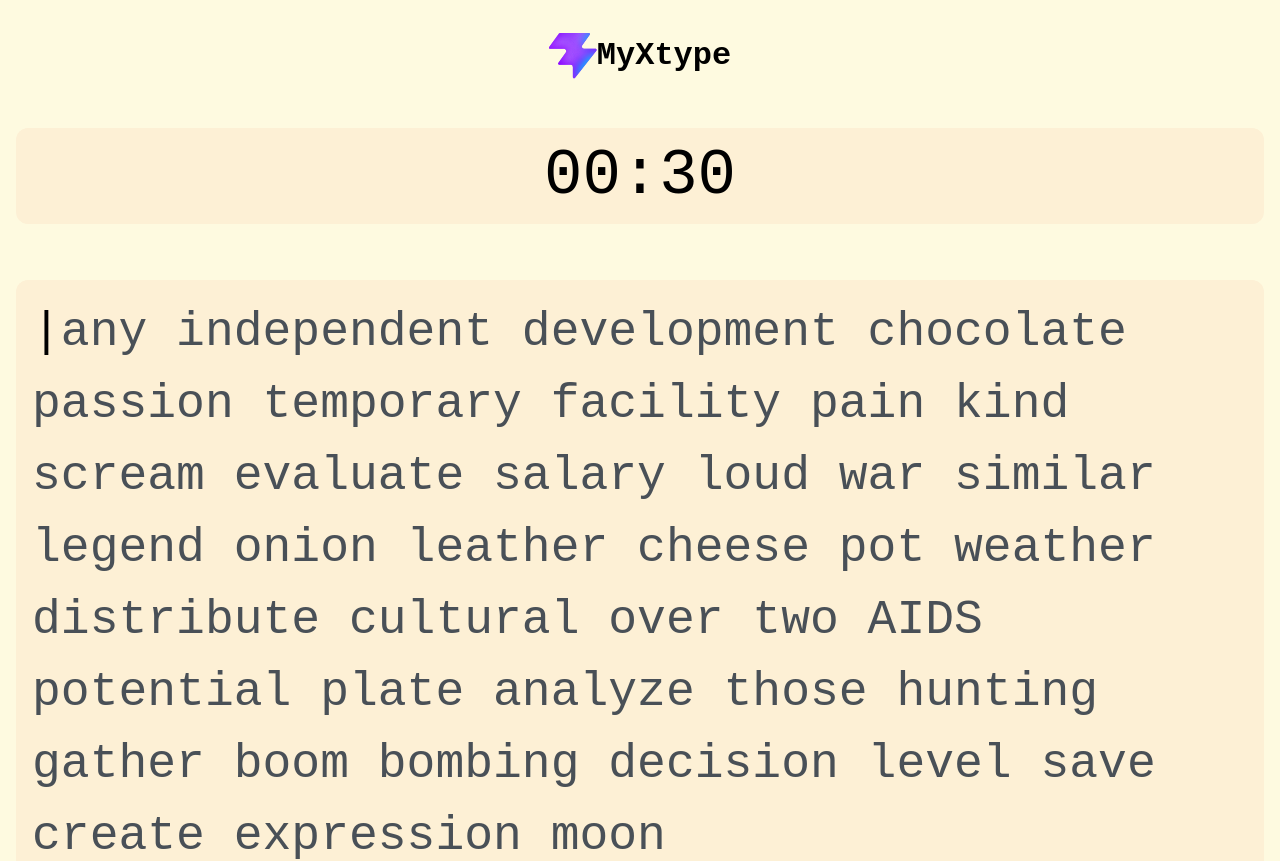
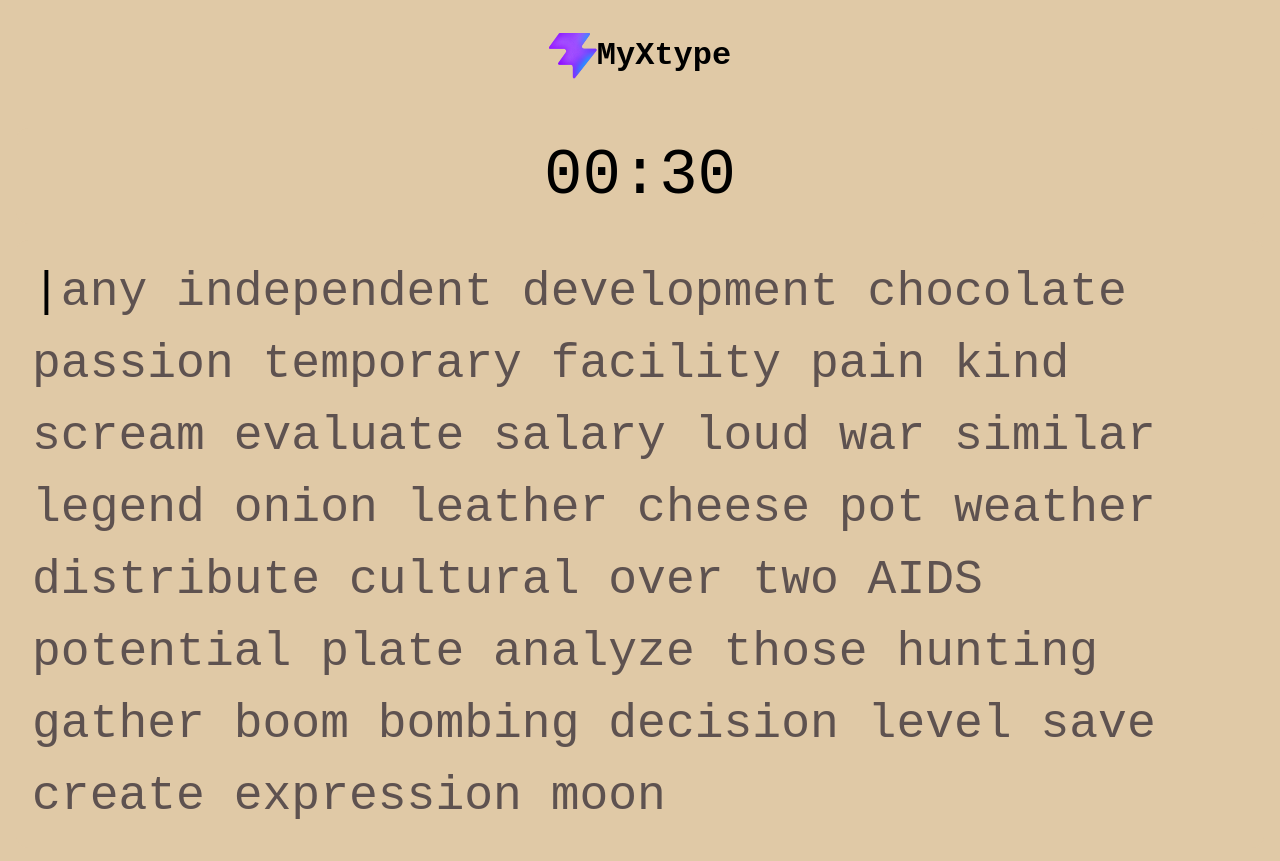
Before and after one commit to MyXtreme/SkillDevelopment, a React (Vite) app: page / in a window 1280 px wide. Shown: the top 861 px of the page. Built offline with nearby package versions, Linux system fonts and the light colour scheme.

Commit message:
apply new color theme with 60-30-10 rule overall

```diff
--- a/src/styles/App.css
+++ b/src/styles/App.css
@@ -2,7 +2,7 @@
   min-height: 100vh;
   display: flex;
   flex-direction: column;
-  background-color: var(--background);
+  background-color: var(--color-bg);
 }
 
 header {
@@ -17,7 +17,7 @@ main {
   flex-direction: column;
   flex: 1;
   padding: 1rem;
-  gap: 3.5rem;
+  gap: 1rem;
   min-height: 100%;
 }
 
@@ -31,7 +31,7 @@ main {
   cursor: pointer;
 
   border-radius: 12px;
-  background-color: var(--surface);
+  background-color: var(--color-bg);
 }
 
 .timer-menu {
@@ -45,7 +45,7 @@ main {
   min-height: 5rem;
 
   border-radius: 12px;
-  background-color: var(--surface);
+  background-color: var(--color-bg);
 }
 
 .timer-menu > div {
@@ -66,8 +66,8 @@ main {
   border: none;
   border-radius: 0.5rem;
 
-  background: var(--surface);
-  color: var(--text-primary);
+  background: var(--color-bg);
+  color: var(--color-text);
 
   text-align: center;
 }
@@ -79,7 +79,7 @@ main {
   font-size: 3rem;
 
   border-radius: 12px;
-  background-color: var(--surface);
+  background-color: var(--color-bg);
 }
 .results-area {
   display: flex;
@@ -91,7 +91,8 @@ button {
 }
 
 .idle-char {
-  color: var(--text-idle);
+  color: var(--color-text);
+  opacity: 80%;
 }
 
 .correct-char {
@@ -100,7 +101,8 @@ button {
 
 .incorrect-char {
   color: var(--incorrect);
-  background-color: var(--incorrect-bg);
+  background-color: rgba(230, 57, 70, 10%);
+  border-radius: 4px;
 }
 
 .caret {
--- a/src/styles/index.css
+++ b/src/styles/index.css
@@ -1,15 +1,10 @@
 :root {
   font-family: "Geist Mono", "IBM Plex Mono", "Roboto Mono", monospace;
-  --surface: #fdf0d5;
-  --background: #fefae0;
-
-  --incorrect-bg: #fed7d7;
-  --incorrect: #e63946;
-  --correct: #31572c;
-
-  --text-idle: #495057;
-  --text-secondary: #212529;
-  --text-primary: #001219;
+  /*Iron gall ink theme*/
+  --color-bg: #e0c9a6;
+  --color-text: #3e353b;
+  --color-accent: #e63946;
+  /*-------------------*/
 }
 
 *,
```
